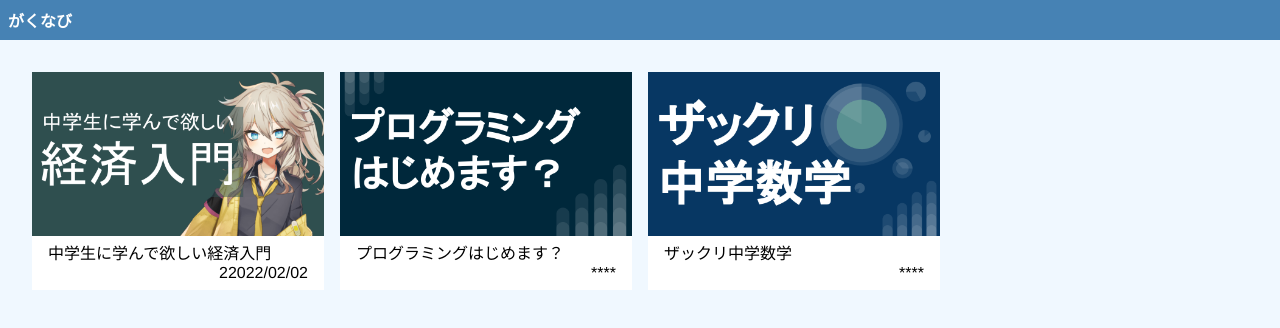
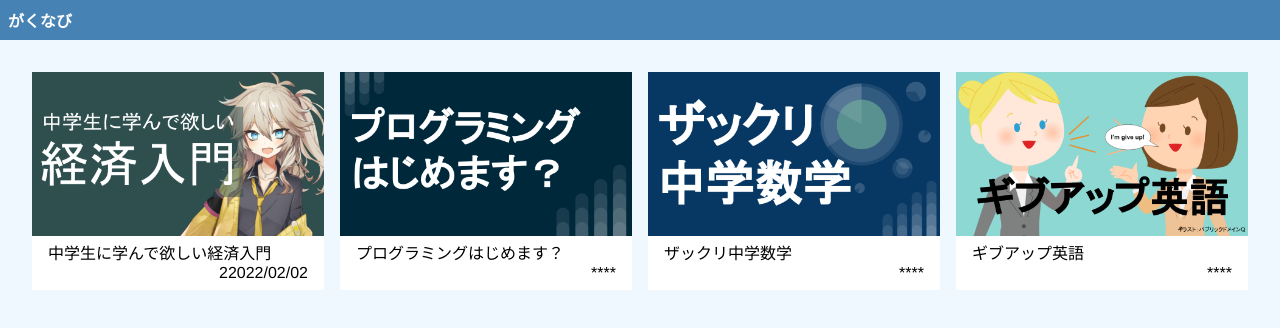
Before and after one commit to wicked-guide/gaku-navi, a Vue app: page / in a window 1280 px wide. Shown: the top 328 px of the page. Built offline with nearby package versions, Linux system fonts and the light colour scheme.

Commit message:
ギブアップ英語を追加

```diff
--- a/src/views/IndexView.vue
+++ b/src/views/IndexView.vue
@@ -4,7 +4,7 @@
     <section class="grid">
       <div class="card" v-for="c in course" :key="c.name">
         <router-link :to="{ name: 'table', params: { name: c.name } }">
-          <img :src="require('@/assets/thumbnail/' + c.img + '.png')" />
+          <img :src="require('@/assets/thumbnail/' + c.name + '.png')" />
           <div class="title">{{ c.title }}</div>
           <div class="date">{{ c.date }}</div>
         </router-link>
@@ -24,20 +24,22 @@ export default {
       course: [
         {
           name: "jh_economy",
-          img: "jh_economy",
           title: "中学生に学んで欲しい経済入門",
           date: "22022/02/02",
         },
         {
           name: "beginner_programming",
-          img: "beginner_programming",
           title: "プログラミングはじめます？",
           date: "****",
         },
         {
           name: "jh_mathematics",
-          img: "jh_mathematics",
           title: "ザックリ中学数学",
+          date: "****",
+        },
+        {
+          name: "giveup-English",
+          title: "ギブアップ英語",
           date: "****",
         },
       ],
--- a/src/views/TableView.vue
+++ b/src/views/TableView.vue
@@ -49,7 +49,7 @@ export default {
       try {
         return this.$store.getters.getTable(this.name);
       } catch {
-        return { mes: "そのコースは存在しません" };
+        return { mes: "制作中です" };
       }
     },
     // スライドの読み込み
@@ -59,7 +59,7 @@ export default {
         console.log(thumbnailSrc);
         return require("@/assets/thumbnail/" + thumbnailSrc);
       } catch {
-        return { mes: "そのコースは存在しません" };
+        return { mes: "制作中です" };
       }
     },
   },
```
Also changed, not shown: src/assets/thumbnail/giveup-English.png (added).
